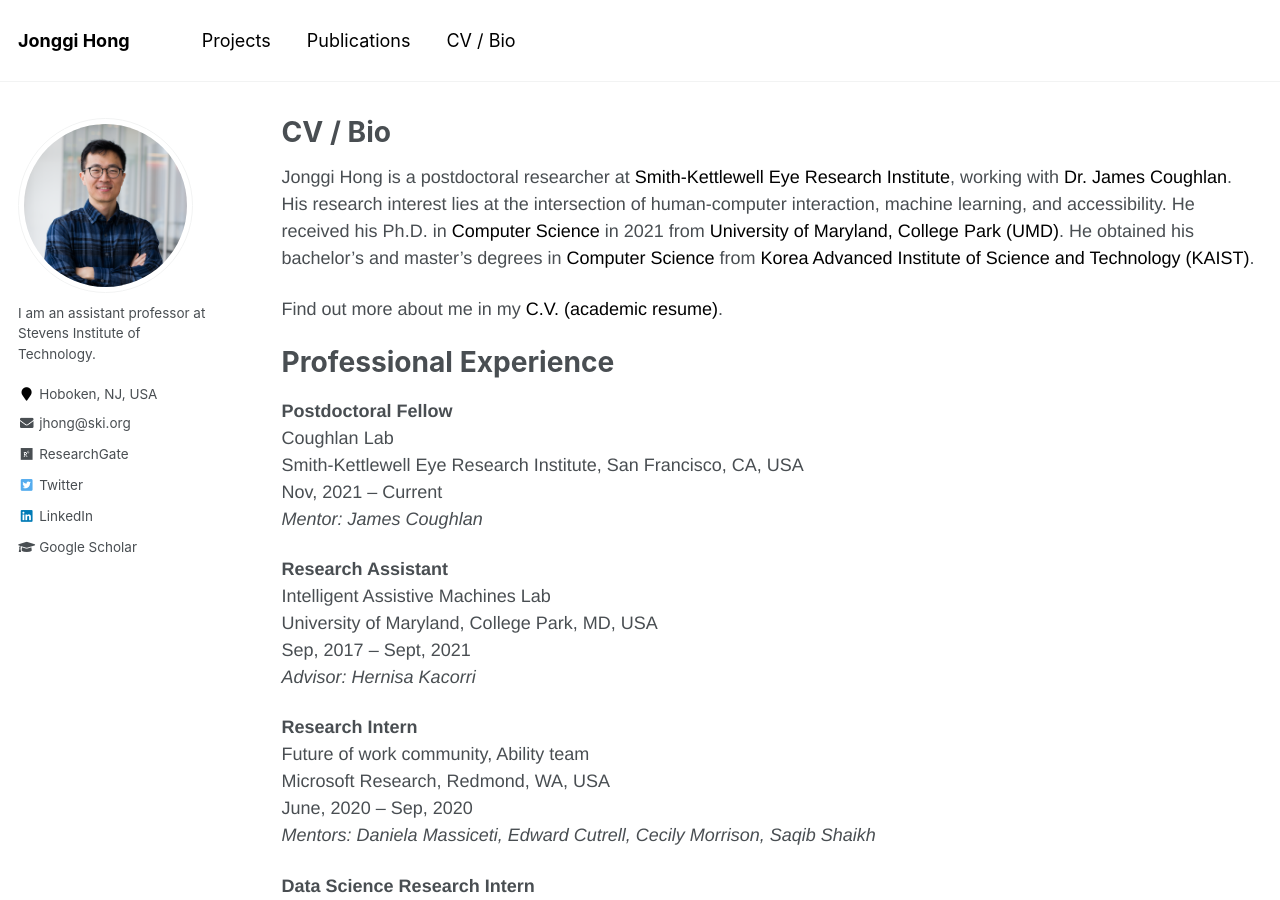
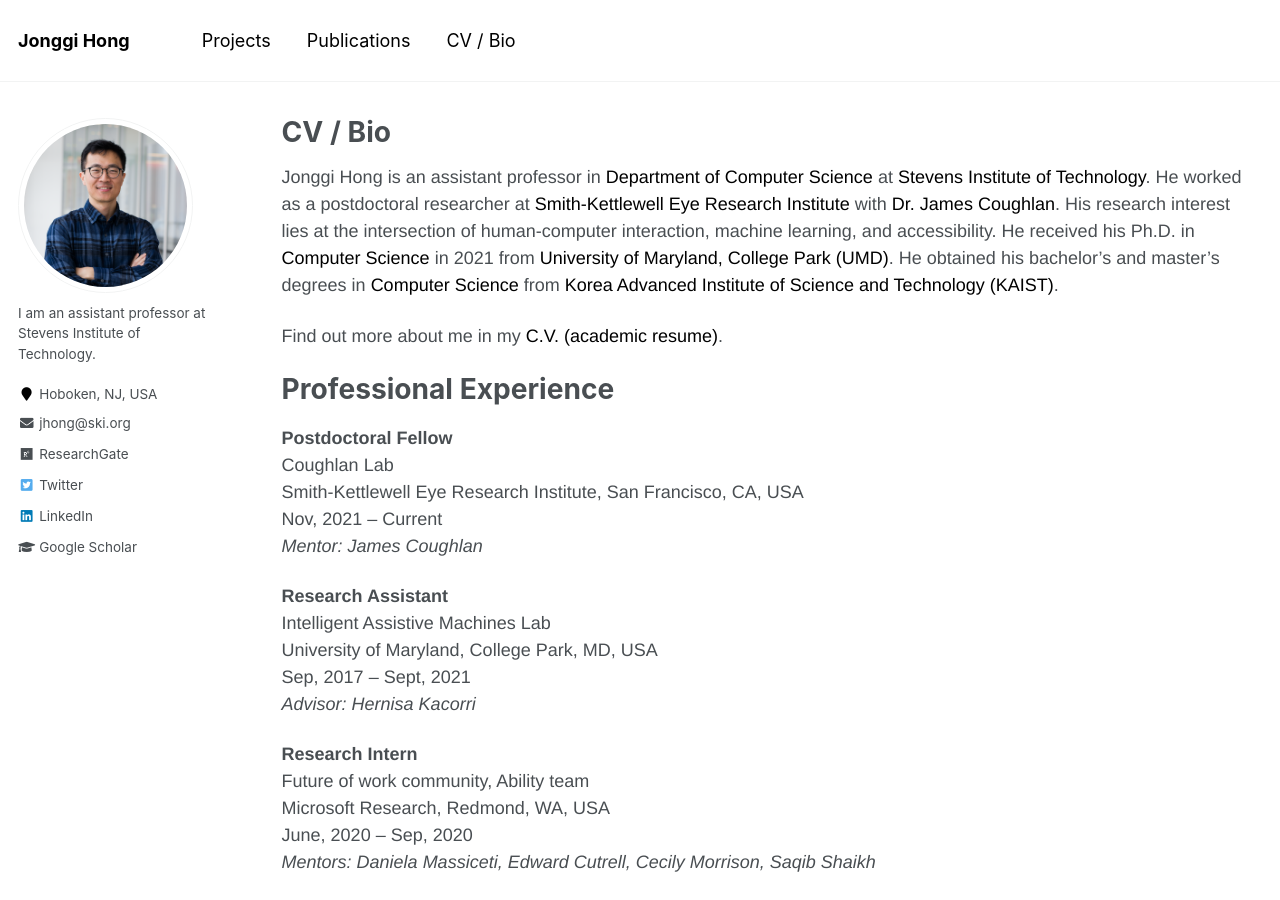
Before and after one commit to jonggi/jonggi.github.io, a Jekyll site: the page built from biocv.md, in a window 1280 px wide and 900 px high. Built offline with Jekyll 4.4.1, drawn with Linux system fonts in a browser that asks for light colours.

Commit message:
mm github

```diff
--- a/biocv.md
+++ b/biocv.md
@@ -9,7 +9,7 @@ author_profile: true
 classes: wide
 ---
 
-Jonggi Hong is a postdoctoral researcher at [Smith-Kettlewell Eye Research Institute](https://www.ski.org/), working with [Dr. James Coughlan](https://www.ski.org/users/james-coughlan). His research interest lies at the intersection of human-computer interaction, machine learning, and accessibility.
+Jonggi Hong is an assistant professor in [Department of Computer Science](https://www.stevens.edu/school-engineering-science/departments/computer-science) at [Stevens Institute of Technology](https://www.stevens.edu/). He worked as a postdoctoral researcher at [Smith-Kettlewell Eye Research Institute](https://www.ski.org/) with [Dr. James Coughlan](https://www.ski.org/users/james-coughlan). His research interest lies at the intersection of human-computer interaction, machine learning, and accessibility.
 He received his Ph.D. in [Computer Science](http://cs.umd.edu) in 2021 from [University of Maryland, College Park (UMD)](http://umd.edu).
 He obtained his bachelor's and master's degrees in [Computer Science](https://cs.kaist.ac.kr/) from [Korea Advanced Institute of Science and Technology (KAIST)](http://www.kaist.ac.kr).
 
```
